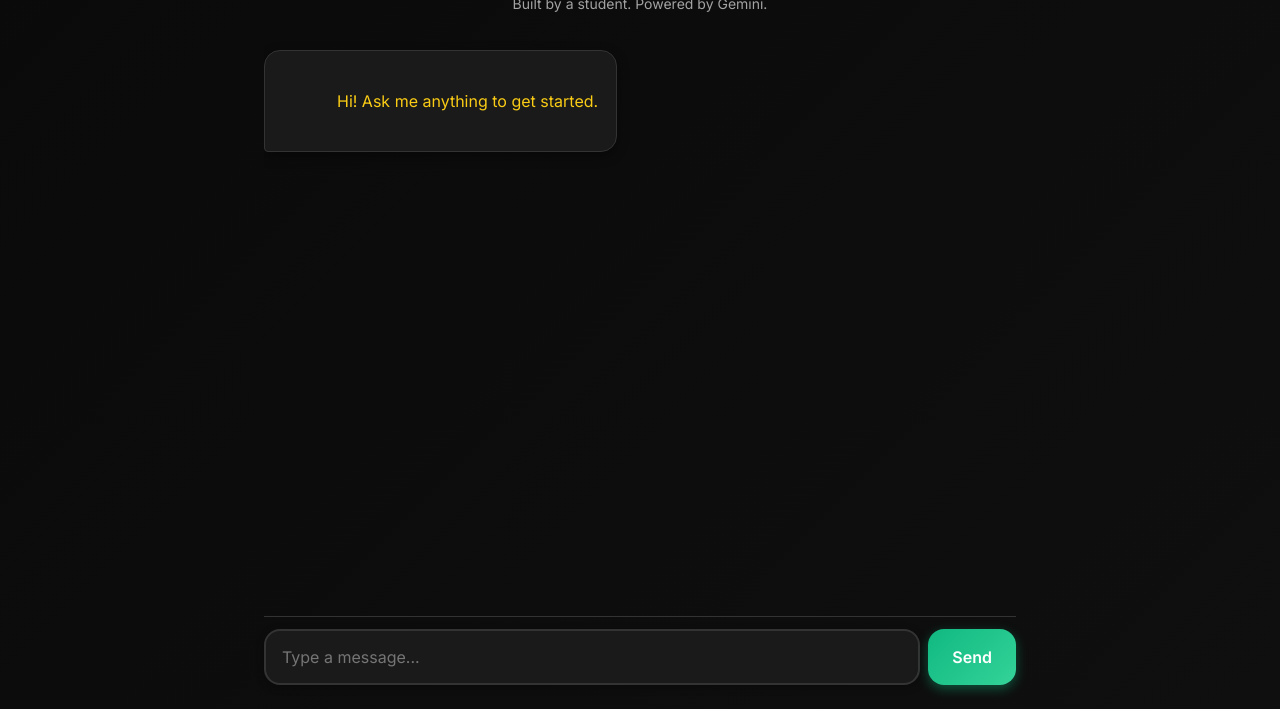
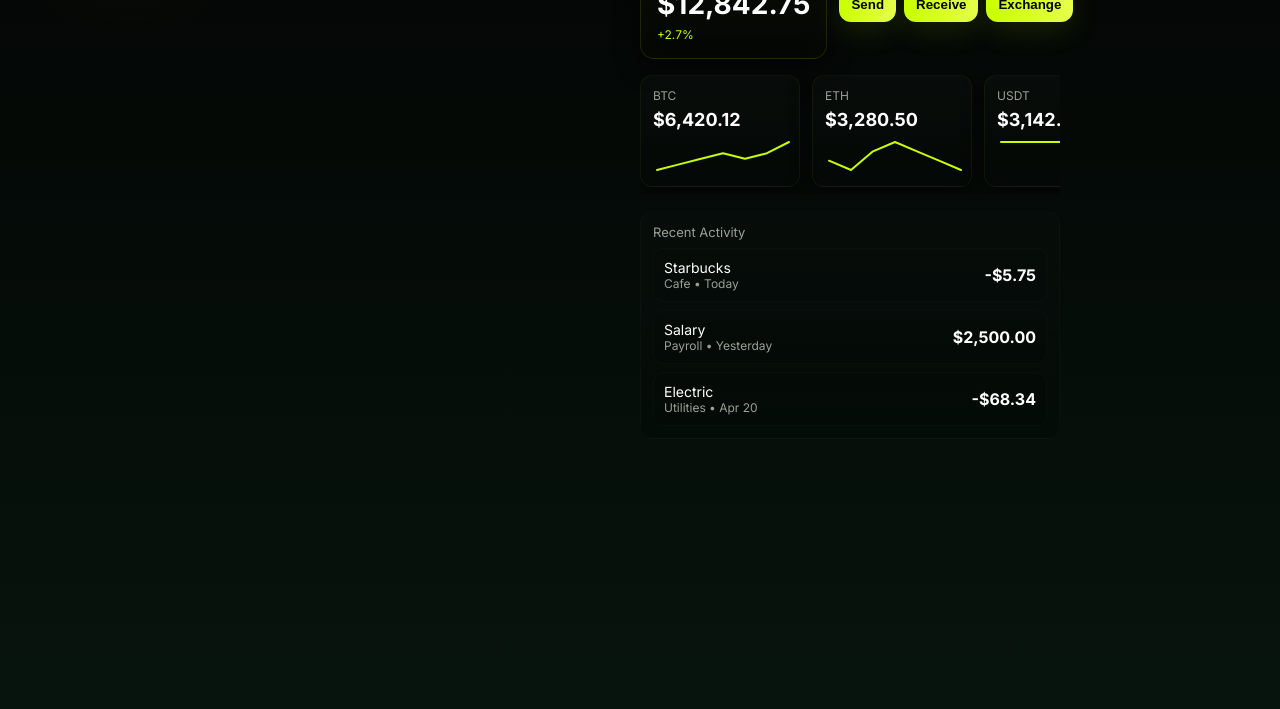
Before and after one commit to lin1125daniel/final-chatbot-ai-application, a website: page public/index.html in a window 1280 px wide. Shown: the part 91-800 px from the top of the page. Drawn offline with Linux system fonts and the light colour scheme.

Commit message:
design changes

```diff
--- a/public/app.js
+++ b/public/app.js
@@ -1,118 +1,80 @@
-// ============================================================
-// CHAT FRONTEND
-// ============================================================
-// Sends each user message + the running history to /api/chat,
-// reads the streamed Server-Sent Events response, and types
-// the AI reply into the page chunk-by-chunk.
-//
-// You usually don't need to change this file. The look-and-feel
-// lives in styles.css; the AI's personality lives in api/chat.js.
-// ============================================================
+/* Minimal dashboard frontend: injects mock data and renders
+   the UI components defined in index.html and styled in styles.css.
+ */
 
-const messagesEl = document.getElementById("messages");
-const formEl = document.getElementById("composer");
-const inputEl = document.getElementById("composer-input");
-const sendBtn = document.getElementById("composer-send");
+const balanceEl = document.getElementById("balance-amount");
+const balanceChangeEl = document.getElementById("balance-change");
+const cardsEl = document.getElementById("cards");
+const txListEl = document.getElementById("tx-list");
+const btnRefresh = document.getElementById("btn-refresh");
 
-// Running conversation history. Each entry: { role, text }.
-const history = [];
+function formatMoney(n){
+  return `$${n.toLocaleString(undefined,{minimumFractionDigits:2,maximumFractionDigits:2})}`;
+}
 
-formEl.addEventListener("submit", async (event) => {
-  event.preventDefault();
-  const text = inputEl.value.trim();
-  if (!text) return;
+const MOCK = {
+  balance: 12842.75,
+  change: 2.7,
+  portfolio: [
+    {label:'BTC', value: 6420.12, change: 3.4, data:[1,2,3,4,3,4,6]},
+    {label:'ETH', value: 3280.50, change: -1.2, data:[3,2,4,5,4,3,2]},
+    {label:'USDT', value: 3142.13, change: 0.1, data:[2,2,2,2,2,2,2]}
+  ],
+  transactions: [
+    {name:'Starbucks', meta:'Cafe • Today', amount:-5.75},
+    {name:'Salary', meta:'Payroll • Yesterday', amount:2500.00},
+    {name:'Electric', meta:'Utilities • Apr 20', amount:-68.34}
+  ]
+};
 
-  inputEl.value = "";
-  setBusy(true);
+function render(){
+  balanceEl.textContent = formatMoney(MOCK.balance);
+  balanceChangeEl.textContent = `${MOCK.change>0?'+':''}${MOCK.change}%`;
 
-  appendMessage("user", text);
-  history.push({ role: "user", text });
+  // Cards
+  cardsEl.innerHTML = '';
+  MOCK.portfolio.forEach(p => {
+    const card = document.createElement('div');
+    card.className = 'card';
+    card.innerHTML = `<div class="label">${p.label}</div>
+                      <div class="value">${formatMoney(p.value)}</div>
+                      <div class="spark">${sparklineSvg(p.data)}</div>`;
+    cardsEl.appendChild(card);
+  });
 
-  const aiBubble = appendMessage("assistant", "", { streaming: true });
+  // Transactions
+  txListEl.innerHTML = '';
+  MOCK.transactions.forEach(t => {
+    const el = document.createElement('div');
+    el.className = 'transaction';
+    const left = document.createElement('div'); left.className='tx-left';
+    left.innerHTML = `<div class='tx-name'>${t.name}</div><div class='tx-meta'>${t.meta}</div>`;
+    const amount = document.createElement('div'); amount.className='tx-amount';
+    amount.textContent = `${t.amount<0?'-':''}${formatMoney(Math.abs(t.amount))}`;
+    el.appendChild(left); el.appendChild(amount);
+    txListEl.appendChild(el);
+  });
+}
 
-  try {
-    const response = await fetch("/api/chat", {
-      method: "POST",
-      headers: { "Content-Type": "application/json" },
-      body: JSON.stringify({ messages: history }),
-    });
+function sparklineSvg(data){
+  const w=140,h=36,p=4;
+  const max=Math.max(...data), min=Math.min(...data);
+  const pts = data.map((v,i)=>{
+    const x = p + (i*(w-2*p)/(data.length-1));
+    const y = p + ((max-v)/(max-min||1))*(h-2*p);
+    return `${x},${y}`;
+  }).join(' ');
+  return `<svg width="${w}" height="${h}" viewBox="0 0 ${w} ${h}" xmlns="http://www.w3.org/2000/svg">
+    <polyline points="${pts}" fill="none" stroke="${getComputedStyle(document.documentElement).getPropertyValue('--accent').trim()}" stroke-width="2" stroke-linejoin="round" stroke-linecap="round" />
+  </svg>`;
+}
 
-    if (!response.ok || !response.body) {
-      const errText = await response.text().catch(() => "");
-      throw new Error(errText || `Request failed (${response.status})`);
-    }
-
-    let assistantText = "";
-    for await (const event of readSseStream(response.body)) {
-      if (event === "[DONE]") break;
-      let payload;
-      try {
-        payload = JSON.parse(event);
-      } catch {
-        continue;
-      }
-      if (payload.error) throw new Error(payload.error);
-      if (payload.text) {
-        assistantText += payload.text;
-        aiBubble.textContent = assistantText;
-        scrollToBottom();
-      }
-    }
-
-    history.push({ role: "assistant", text: assistantText });
-  } catch (err) {
-    aiBubble.textContent = `⚠️ ${err.message}`;
-  } finally {
-    aiBubble.parentElement.classList.remove("is-streaming");
-    setBusy(false);
-    inputEl.focus();
-  }
+btnRefresh?.addEventListener('click', ()=>{ // simple refresh animation
+  btnRefresh.animate([{transform:'rotate(0)'},{transform:'rotate(360deg)'}],{duration:600});
+  // simulate data update
+  MOCK.balance += Math.round((Math.random()-0.4)*200);
+  MOCK.change = (Math.random()*4-1).toFixed(2);
+  render();
 });
 
-function setBusy(busy) {
-  inputEl.disabled = busy;
-  sendBtn.disabled = busy;
-  sendBtn.textContent = busy ? "..." : "Send";
-}
-
-function appendMessage(role, text, { streaming = false } = {}) {
-  const wrapper = document.createElement("div");
-  wrapper.className = `message message-${role === "assistant" ? "ai" : "user"}`;
-  if (streaming) wrapper.classList.add("is-streaming");
-
-  const bubble = document.createElement("div");
-  bubble.className = "message-bubble";
-  bubble.textContent = text;
-  wrapper.appendChild(bubble);
-
-  messagesEl.appendChild(wrapper);
-  scrollToBottom();
-  return bubble;
-}
-
-function scrollToBottom() {
-  messagesEl.scrollTop = messagesEl.scrollHeight;
-}
-
-// Async iterator that yields each `data:` payload from an SSE stream.
-async function* readSseStream(body) {
-  const reader = body.getReader();
-  const decoder = new TextDecoder();
-  let buffer = "";
-
-  while (true) {
-    const { done, value } = await reader.read();
-    if (done) break;
-    buffer += decoder.decode(value, { stream: true });
-
-    let sep;
-    while ((sep = buffer.indexOf("\n\n")) !== -1) {
-      const frame = buffer.slice(0, sep);
-      buffer = buffer.slice(sep + 2);
-      const dataLine = frame
-        .split("\n")
-        .find((l) => l.startsWith("data: "));
-      if (dataLine) yield dataLine.slice(6);
-    }
-  }
-}
+render();
--- a/public/index.html
+++ b/public/index.html
@@ -20,36 +20,40 @@
     <link rel="stylesheet" href="/styles.css" />
   </head>
   <body>
-    <!-- ============================================================
-         CHANGE THE TEXT BELOW to make this app yours.
-         e.g. swap "AI Chat" for "Aviation Co-Pilot" or "Helper Bot".
-         ============================================================ -->
     <header class="app-header">
-      <h1 class="app-title">AI Chat</h1>
-      <p class="app-subtitle">Built by a student. Powered by Gemini.</p>
+      <div class="header-left">
+        <h1 class="app-title">FinDash <span class="project-tag">(final project: fiance support)</span></h1>
+        <p class="app-subtitle">Daniel Lin • Aviation High School</p>
+      </div>
+      <div class="header-right">
+        <button class="icon-btn" id="btn-refresh" aria-label="Refresh">⟳</button>
+      </div>
     </header>
 
-    <main class="chat" id="chat">
-      <div class="chat-messages" id="messages">
-        <div class="message message-ai">
-          <div class="message-bubble">
-            Hi! Ask me anything to get started.
-          </div>
+    <main class="dashboard" id="dashboard">
+      <section class="balance-wrap">
+        <div class="balance-card">
+          <div class="balance-label">Total Balance</div>
+          <div class="balance-amount" id="balance-amount">$0.00</div>
+          <div class="balance-change" id="balance-change">+0.00%</div>
         </div>
-      </div>
+        <div class="actions">
+          <button class="action-btn">Send</button>
+          <button class="action-btn">Receive</button>
+          <button class="action-btn">Exchange</button>
+        </div>
+      </section>
 
-      <form class="composer" id="composer" autocomplete="off">
-        <input
-          class="composer-input"
-          id="composer-input"
-          type="text"
-          placeholder="Type a message..."
-          required
-        />
-        <button class="composer-send" id="composer-send" type="submit">
-          Send
-        </button>
-      </form>
+      <section class="cards" id="cards">
+        <!-- portfolio cards injected here -->
+      </section>
+
+      <section class="transactions">
+        <div class="section-title">Recent Activity</div>
+        <div id="tx-list" class="tx-list">
+          <!-- transactions injected here -->
+        </div>
+      </section>
     </main>
 
     <script type="module" src="/app.js"></script>
--- a/public/styles.css
+++ b/public/styles.css
@@ -1,208 +1,82 @@
-/* ============================================
-   THEME — CHANGE THESE TO MAKE IT YOURS
-   ============================================
-   Try editing a few values, save the file, and
-   the page will refresh on its own. Or ask
-   GitHub Copilot Chat: "make this theme
-   green and purple". */
+:root{
+  /* Palette */
+  --bg: #030504; /* near-black */
+  --bg-2: #07140d; /* deep green-black */
+  --surface: #07140d;
+  --card: rgba(10,14,10,0.6);
+  --border: rgba(200,255,0,0.12);
+  --accent: #C8FF00; /* neon lime */
+  --accent-2: #E6FF4D;
+  --text: #ffffff;
+  --text-muted: #9aa097;
+  --glass: rgba(255,255,255,0.03);
 
-:root {
-  --bg:           #0a0a0a;   /* dark background for focus */
-  --surface:      #1a1a1a;   /* chat bubbles and inputs */
-  --border:       #333333;   /* subtle borders */
-  --text:         #facc15;   /* bright golden text for energy */
-  --text-muted:   #a3a3a3;   /* muted hints */
-  --accent:       #10b981;   /* vibrant emerald green accents */
-  --accent-hover: #34d399;  /* brighter mint green highlights */
-  --user-bubble:  var(--accent);
-  --ai-bubble:    var(--surface);
-
-  --radius:       16px;     /* modern rounded corners */
+  --radius: 14px;
   --font: "Inter", system-ui, -apple-system, sans-serif;
-  --max-width:    800px;    /* wider layout for modern feel */
+  --max-width: 420px; /* mobile-first */
 }
 
-/* ============================================
-   Layout below — you CAN edit it, but the
-   variables above already recolor everything.
-   ============================================ */
-
-* {
-  box-sizing: border-box;
+*{box-sizing:border-box}
+html,body{height:100%;margin:0;padding:0}
+body{
+  font-family:var(--font);
+  background: radial-gradient(1200px 600px at 10% 10%, rgba(200,255,0,0.02), transparent 8%),
+              linear-gradient(180deg,var(--bg) 0%, var(--bg-2) 100%);
+  color:var(--text);
+  display:flex;
+  justify-content:center;
+  align-items:flex-start;
+  padding:28px 12px;
 }
 
-html,
-body {
-  margin: 0;
-  padding: 0;
-  height: 100%;
-  background: var(--bg);
-  color: var(--text);
-  font-family: var(--font);
-  font-size: 16px;
-  line-height: 1.5;
+.app-header{
+  width:100%;
+  max-width:var(--max-width);
+  display:flex;
+  align-items:center;
+  justify-content:space-between;
+  gap:12px;
+  margin-bottom:16px;
 }
 
-body {
-  display: flex;
-  flex-direction: column;
-  align-items: center;
-  background: linear-gradient(135deg, var(--bg) 0%, #0f0f0f 100%);
+.header-left{display:flex;flex-direction:column}
+.app-title{margin:0;font-size:20px;font-weight:700;letter-spacing:-0.02em;color:var(--text)}
+.app-subtitle{margin:2px 0 0;font-size:12px;color:var(--text-muted)}
+.project-tag{font-size:12px;color:var(--accent);margin-left:8px;font-weight:700}
+
+.icon-btn{background:transparent;color:var(--text);border:1px solid rgba(255,255,255,0.04);padding:8px;border-radius:10px;cursor:pointer}
+
+.dashboard{width:100%;max-width:var(--max-width);}
+
+.balance-wrap{display:flex;gap:12px;align-items:center;margin-bottom:16px}
+.balance-card{
+  flex:1;padding:16px;border-radius:14px;background:linear-gradient(180deg, rgba(200,255,0,0.04), rgba(0,0,0,0.3));
+  border:1px solid var(--border);box-shadow:0 6px 24px rgba(0,0,0,0.6), inset 0 -2px 40px rgba(200,255,0,0.02);
 }
+.balance-label{font-size:12px;color:var(--text-muted)}
+.balance-amount{font-size:28px;font-weight:700;margin-top:6px;color:var(--text)}
+.balance-change{font-size:12px;margin-top:6px;color:var(--accent)}
 
-.app-header {
-  width: 100%;
-  max-width: var(--max-width);
-  padding: 32px 24px 16px;
-  text-align: center;
-}
+.actions{display:flex;gap:8px}
+.action-btn{background:linear-gradient(90deg,var(--accent),var(--accent-2));color:#000;border:none;padding:10px 12px;border-radius:12px;font-weight:600;cursor:pointer;box-shadow:0 8px 30px rgba(200,255,0,0.12)}
 
-.app-title {
-  margin: 0;
-  font-size: 32px;
-  font-weight: 700;
-  letter-spacing: -0.02em;
-  background: linear-gradient(45deg, var(--accent), var(--accent-hover));
-  -webkit-background-clip: text;
-  -webkit-text-fill-color: transparent;
-  background-clip: text;
-}
+.cards{display:flex;gap:12px;overflow:auto;padding-bottom:8px;margin-bottom:16px}
+.card{min-width:160px;flex:0 0 160px;background:linear-gradient(180deg, rgba(255,255,255,0.02), rgba(0,0,0,0.25));border-radius:12px;padding:12px;border:1px solid rgba(200,255,0,0.06);box-shadow:0 8px 20px rgba(0,0,0,0.6)}
+.card .label{font-size:12px;color:var(--text-muted)}
+.card .value{font-size:18px;font-weight:700;margin-top:6px}
+.card .spark{height:36px;margin-top:8px}
 
-.app-subtitle {
-  margin: 4px 0 0;
-  color: var(--text-muted);
-  font-size: 14px;
-}
+.transactions{background:linear-gradient(180deg, rgba(255,255,255,0.01), rgba(0,0,0,0.2));border-radius:12px;padding:12px;border:1px solid rgba(255,255,255,0.02)}
+.section-title{font-size:13px;color:var(--text-muted);margin-bottom:8px}
+.tx-list{display:flex;flex-direction:column;gap:8px}
+.transaction{display:flex;justify-content:space-between;align-items:center;padding:10px;border-radius:10px;background:linear-gradient(180deg, transparent, rgba(0,0,0,0.05));border:1px solid rgba(255,255,255,0.02)}
+.tx-left{display:flex;flex-direction:column}
+.tx-name{font-size:14px;color:var(--text)}
+.tx-meta{font-size:12px;color:var(--text-muted)}
+.tx-amount{font-weight:700;color:var(--text)}
 
-.chat {
-  width: 100%;
-  max-width: var(--max-width);
-  flex: 1;
-  display: flex;
-  flex-direction: column;
-  padding: 0 24px 24px;
-  min-height: 0;
-}
+/* small helpers */
+.muted{color:var(--text-muted)}
 
-.chat-messages {
-  flex: 1;
-  overflow-y: auto;
-  padding: 20px 0;
-  display: flex;
-  flex-direction: column;
-  gap: 16px;
-}
-
-.message {
-  display: flex;
-  width: 100%;
-  animation: msg-in 0.18s ease-out;
-}
-
-.message-user {
-  justify-content: flex-end;
-}
-
-.message-ai {
-  justify-content: flex-start;
-}
-
-.message-bubble {
-  max-width: 80%;
-  padding: 14px 18px;
-  border-radius: var(--radius);
-  white-space: pre-wrap;
-  word-wrap: break-word;
-  box-shadow: 0 4px 12px rgba(0, 0, 0, 0.4);
-  transition: box-shadow 0.2s ease, transform 0.2s ease;
-}
-
-.message-bubble:hover {
-  box-shadow: 0 6px 20px rgba(0, 0, 0, 0.6);
-  transform: translateY(-2px);
-}
-
-.message-user .message-bubble {
-  background: var(--user-bubble);
-  color: white;
-  border-bottom-right-radius: 4px;
-}
-
-.message-ai .message-bubble {
-  background: var(--ai-bubble);
-  border: 1px solid var(--border);
-  border-bottom-left-radius: 4px;
-}
-
-.message-ai.is-streaming .message-bubble::after {
-  content: "█";
-  margin-left: 2px;
-  animation: cursor-blink 1s steps(1) infinite;
-  color: var(--text-muted);
-}
-
-.composer {
-  display: flex;
-  gap: 8px;
-  padding-top: 12px;
-  border-top: 1px solid var(--border);
-}
-
-.composer-input {
-  flex: 1;
-  padding: 14px 16px;
-  background: var(--surface);
-  border: 2px solid var(--border);
-  border-radius: var(--radius);
-  color: var(--text);
-  font: inherit;
-  outline: none;
-  transition: border-color 0.15s, box-shadow 0.15s;
-  box-shadow: 0 2px 8px rgba(0, 0, 0, 0.3);
-}
-
-.composer-input:focus {
-  border-color: var(--accent);
-  box-shadow: 0 0 0 3px rgba(16, 185, 129, 0.2);
-}
-
-.composer-send {
-  padding: 0 24px;
-  background: linear-gradient(135deg, var(--accent), var(--accent-hover));
-  color: white;
-  border: none;
-  border-radius: var(--radius);
-  font: inherit;
-  font-weight: 600;
-  cursor: pointer;
-  transition: background 0.15s, transform 0.15s;
-  box-shadow: 0 4px 12px rgba(16, 185, 129, 0.4);
-}
-
-.composer-send:hover:not(:disabled) {
-  background: linear-gradient(135deg, var(--accent-hover), var(--accent));
-  transform: translateY(-2px);
-  box-shadow: 0 6px 16px rgba(16, 185, 129, 0.6);
-}
-
-.composer-send:disabled {
-  opacity: 0.5;
-  cursor: not-allowed;
-}
-
-@keyframes msg-in {
-  from {
-    opacity: 0;
-    transform: translateY(4px);
-  }
-  to {
-    opacity: 1;
-    transform: translateY(0);
-  }
-}
-
-@keyframes cursor-blink {
-  50% {
-    opacity: 0;
-  }
-}
+/* responsive tweaks */
+@media (min-width:480px){body{padding:40px}}
```
